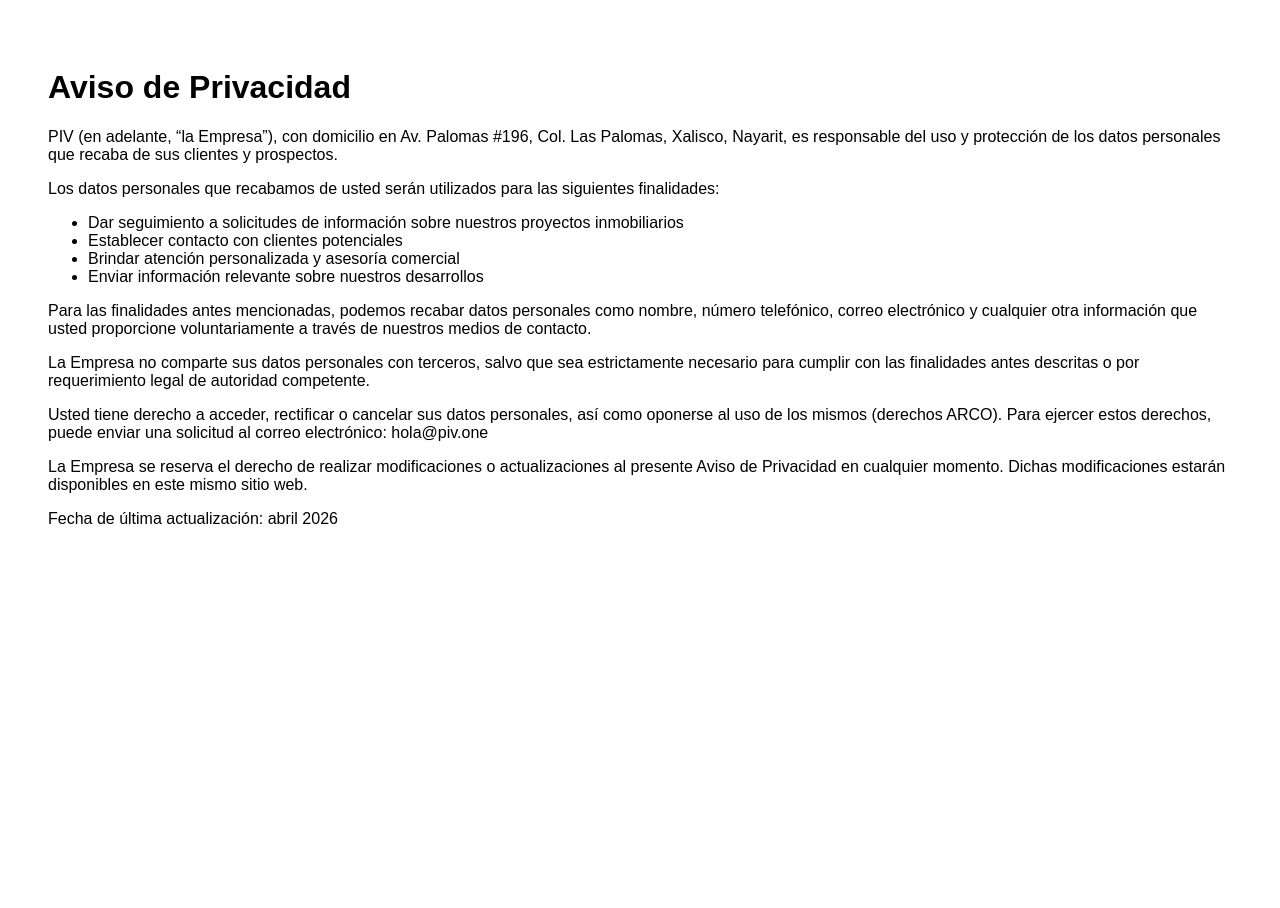
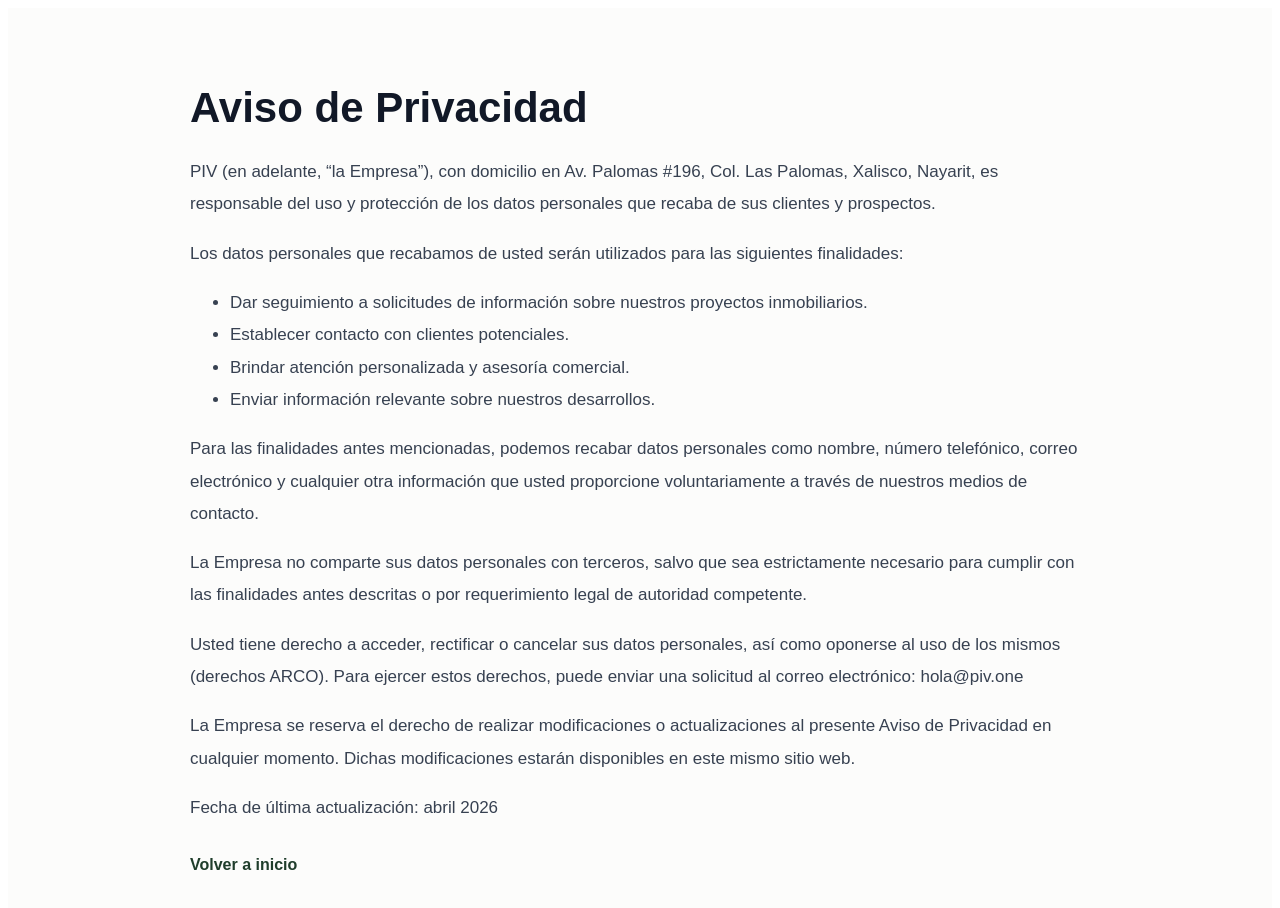
Before and after one commit to PIV1/PIV, a Next.js app: page /privacidad in a window 1280 px wide. Shown: the top 908 px of the page. Before the commit the page ends 800 px from the top, so only its background shows below. Built offline with nearby package versions, Linux system fonts and the light colour scheme.

Commit message:
Update privacidad.js

```diff
--- a/pages/privacidad.js
+++ b/pages/privacidad.js
@@ -1,44 +1,70 @@
 export default function Privacidad() {
   return (
-    <main style={{ padding: "40px", fontFamily: "Arial, sans-serif" }}>
+    <main
+      style={{
+        fontFamily: "Arial, sans-serif",
+        backgroundColor: "#fcfcfb",
+        color: "#111827",
+        minHeight: "100vh",
+      }}
+    >
+      <div
+        style={{
+          maxWidth: "900px",
+          margin: "0 auto",
+          padding: "48px 24px 72px",
+        }}
+      >
+        <h1 style={{ fontSize: "42px", marginBottom: "24px" }}>Aviso de Privacidad</h1>
 
-      <h1>Aviso de Privacidad</h1>
-
-      <p>
-        PIV (en adelante, “la Empresa”), con domicilio en Av. Palomas #196, Col. Las Palomas, Xalisco, Nayarit, es responsable del uso y protección de los datos personales que recaba de sus clientes y prospectos.
+        <p style={{ fontSize: "17px", lineHeight: "1.9", color: "#374151" }}>
+          PIV (en adelante, “la Empresa”), con domicilio en Av. Palomas #196, Col. Las Palomas, Xalisco, Nayarit, es
+          responsable del uso y protección de los datos personales que recaba de sus clientes y prospectos.
         </p>
 
-      <p>
+        <p style={{ fontSize: "17px", lineHeight: "1.9", color: "#374151" }}>
           Los datos personales que recabamos de usted serán utilizados para las siguientes finalidades:
         </p>
 
-      <ul>
-        <li>Dar seguimiento a solicitudes de información sobre nuestros proyectos inmobiliarios</li>
-        <li>Establecer contacto con clientes potenciales</li>
-        <li>Brindar atención personalizada y asesoría comercial</li>
-        <li>Enviar información relevante sobre nuestros desarrollos</li>
+        <ul style={{ fontSize: "17px", lineHeight: "1.9", color: "#374151" }}>
+          <li>Dar seguimiento a solicitudes de información sobre nuestros proyectos inmobiliarios.</li>
+          <li>Establecer contacto con clientes potenciales.</li>
+          <li>Brindar atención personalizada y asesoría comercial.</li>
+          <li>Enviar información relevante sobre nuestros desarrollos.</li>
         </ul>
 
-      <p>
-        Para las finalidades antes mencionadas, podemos recabar datos personales como nombre, número telefónico, correo electrónico y cualquier otra información que usted proporcione voluntariamente a través de nuestros medios de contacto.
+        <p style={{ fontSize: "17px", lineHeight: "1.9", color: "#374151" }}>
+          Para las finalidades antes mencionadas, podemos recabar datos personales como nombre, número telefónico,
+          correo electrónico y cualquier otra información que usted proporcione voluntariamente a través de nuestros
+          medios de contacto.
         </p>
 
-      <p>
-        La Empresa no comparte sus datos personales con terceros, salvo que sea estrictamente necesario para cumplir con las finalidades antes descritas o por requerimiento legal de autoridad competente.
+        <p style={{ fontSize: "17px", lineHeight: "1.9", color: "#374151" }}>
+          La Empresa no comparte sus datos personales con terceros, salvo que sea estrictamente necesario para cumplir
+          con las finalidades antes descritas o por requerimiento legal de autoridad competente.
         </p>
 
-      <p>
-        Usted tiene derecho a acceder, rectificar o cancelar sus datos personales, así como oponerse al uso de los mismos (derechos ARCO). Para ejercer estos derechos, puede enviar una solicitud al correo electrónico: hola@piv.one
+        <p style={{ fontSize: "17px", lineHeight: "1.9", color: "#374151" }}>
+          Usted tiene derecho a acceder, rectificar o cancelar sus datos personales, así como oponerse al uso de los
+          mismos (derechos ARCO). Para ejercer estos derechos, puede enviar una solicitud al correo electrónico:
+          hola@piv.one
         </p>
 
-      <p>
-        La Empresa se reserva el derecho de realizar modificaciones o actualizaciones al presente Aviso de Privacidad en cualquier momento. Dichas modificaciones estarán disponibles en este mismo sitio web.
+        <p style={{ fontSize: "17px", lineHeight: "1.9", color: "#374151" }}>
+          La Empresa se reserva el derecho de realizar modificaciones o actualizaciones al presente Aviso de Privacidad
+          en cualquier momento. Dichas modificaciones estarán disponibles en este mismo sitio web.
         </p>
 
-      <p>
+        <p style={{ fontSize: "17px", lineHeight: "1.9", color: "#374151" }}>
           Fecha de última actualización: abril 2026
         </p>
 
+        <p style={{ marginTop: "32px" }}>
+          <a href="/" style={{ color: "#1f3d2b", textDecoration: "none", fontWeight: "600" }}>
+            Volver a inicio
+          </a>
+        </p>
+      </div>
     </main>
   );
 }
```
Lines whose indentation alone changed are shown as unchanged.
